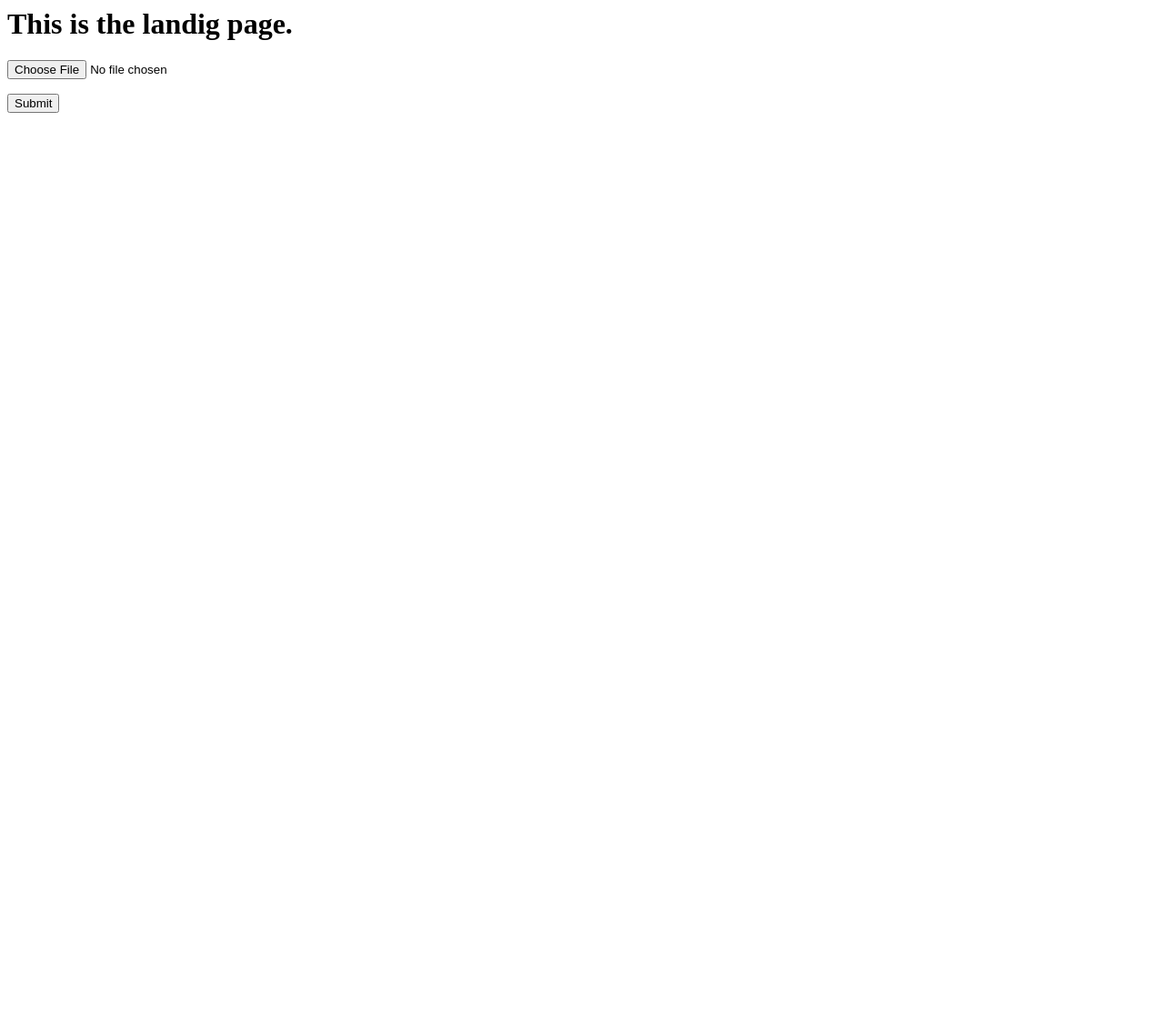
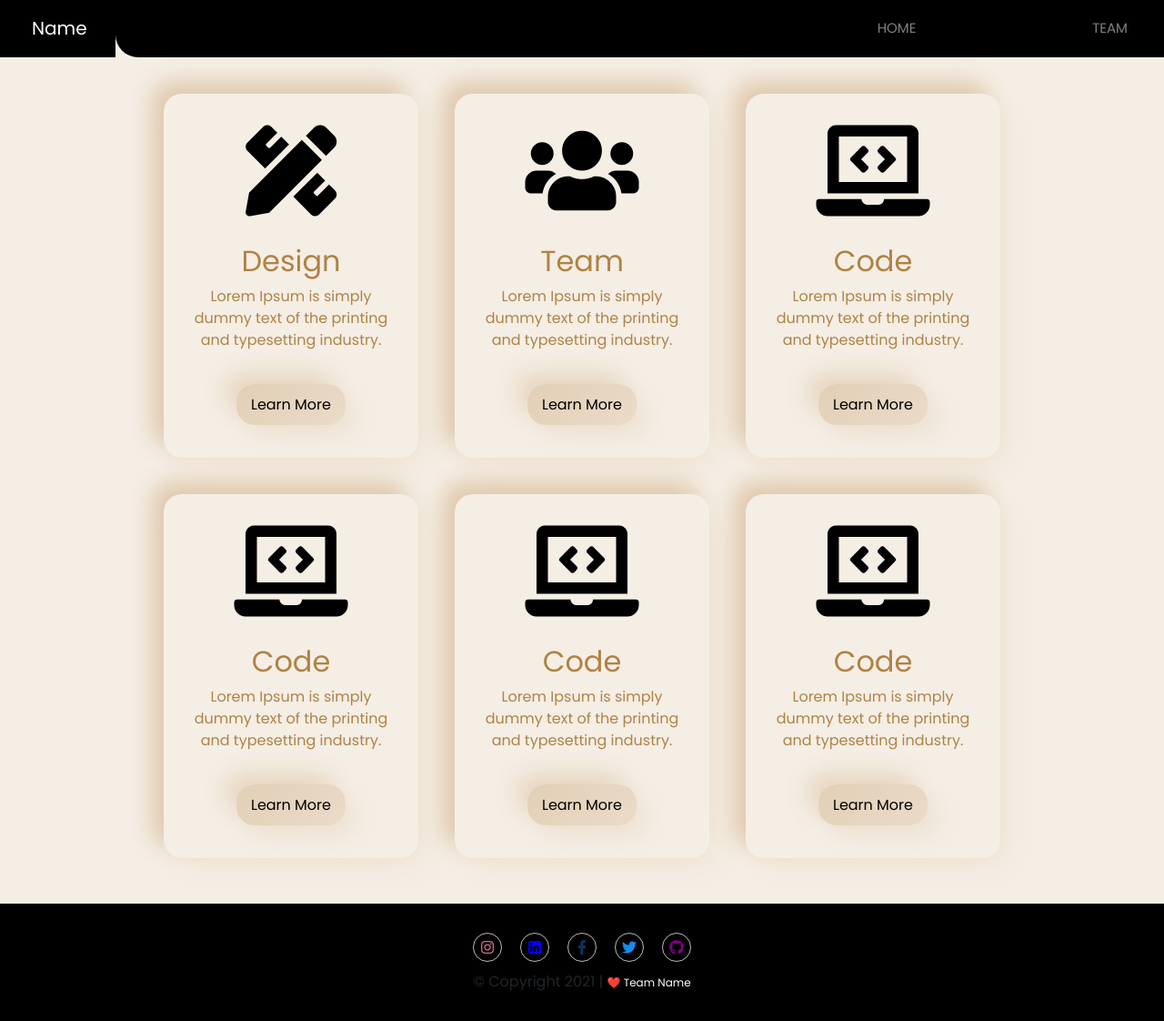
Before and after one commit to MLH-Fellowship/pod-3.1.0-DevAssist, a plain HTML site: page templates/landingPage.html in a window 1280 px wide. Shown: the whole page at 91% size. Before the commit the page ends 800 px from the top, so only its background shows below. Drawn offline with nearby package versions, Linux system fonts and the light colour scheme; files that its build step writes are made by us from their sources.

Commit message:
Landing page added

```diff
--- /dev/null
+++ b/static/css/style.css
@@ -0,0 +1,253 @@
+@import url('https://fonts.googleapis.com/css2?family=Poppins&display=swap');
+
+*, html,body{
+	padding:0px;
+	margin:0px;
+	box-sizing:border-box;
+	font-family:'Poppins', sans-serif;
+}
+body{
+	background-color:#f5eee5 !important;
+	width:100%;
+}
+.cards{
+    display:flex;
+	justify-content:center;
+	align-items:center;
+}
+.container{
+    margin-top: 20px;
+	position:relative;
+	display:flex;
+	justify-content:center;
+	align-items:center;
+	flex-wrap:wrap;
+}
+.Box{
+	width:280px;
+	min-height:400px;
+	border-radius:20px;
+	background:#f5eee5;
+	box-shadow: -13px -13px 26px #dec8ab,
+             	13px 13px 26px #f1e7da;
+    display:table;
+    margin:20px;
+    cursor:pointer;
+    transition:1s;
+}
+.Box:hover{
+	background:linear-gradient(315deg, #eee2d3, #f5eee5);
+	box-shadow: inset -30px -10px 10px #f5e9d9,
+            	inset 30px 10px 10px #cfc0ab;
+
+}
+.Box div{
+	display:table-cell;
+	text-align:center;
+	vertical-align:middle;
+	color:#222;
+	padding:30px;
+	color:#b08245;
+}
+.Box div h2{
+	margin-top:30px;
+}
+.Box div a{
+	display:inline-block;
+	margin-top:20px;
+	width:120px;
+	height:45px;
+	background:linear-gradient(315deg, #eadbc8, #e2cfb6);
+	box-shadow: -13px -13px 26px #e7d6c1,
+             	13px 13px 26px #eee2d3;
+	text-align:center;
+	line-height:45px;
+	text-decoration:none;
+	color:black;
+	border-radius:20px;
+	transition:1s;
+}
+.Box a:hover{
+	box-shadow: inset -13px -13px 26px #e7d6c1,
+             	inset 13px 13px 26px #eee2d3;
+}
+.Box div i{
+	font-size:100px;
+	color:black;
+}
+
+@media (max-width:300px){
+	.container .Box{
+		width:100%;
+		margin:20px 5px 20px 5px;
+	}
+	.container .Box div{
+		padding:5px;
+	}
+	.Box div h2{
+		margin-top:10px;
+	}
+}
+  .navbar-logo {
+    margin-left: 20px;
+    padding: 15px;
+    color: #fff;
+  }
+  .navbar-mainbg {
+    background-color: #000000;
+    padding: 0px !important;
+  }
+  #navbarSupportedContent {
+    overflow: hidden;
+    position: relative;
+  }
+  #navbarSupportedContent ul {
+    padding: 0px;
+    margin: 0px;
+  }
+  #navbarSupportedContent li {
+    list-style-type: none;
+    float: left;
+    margin-right: 20px;
+  }
+  #navbarSupportedContent ul li a {
+    color: rgba(255, 255, 255, 0.5);
+    text-decoration: none;
+    font-size: 15px;
+    display: block;
+    padding: 20px 20px;
+    transition-duration: 0.6s;
+    transition-timing-function: cubic-bezier(0.68, -0.55, 0.265, 1.55);
+    position: relative;
+  }
+  #navbarSupportedContent > ul > li.active > a {
+    color: #000000;
+    background-color: transparent;
+    transition: all 0.7s;
+  }
+  #navbarSupportedContent a:not(:only-child):after {
+    content: '\f105';
+    position: absolute;
+    right: 20px;
+    top: 10px;
+    font-size: 14px;
+    font-family: 'Font Awesome 5 Free';
+    display: inline-block;
+    padding-right: 3px;
+    vertical-align: middle;
+    font-weight: 900;
+    transition: 0.5s;
+  }
+  #navbarSupportedContent .active > a:not(:only-child):after {
+    transform: rotate(90deg);
+  }
+
+  .hori-selector {
+    display: inline-block;
+    position: absolute;
+    height: 100%;
+    top: 0px;
+    left: 0px;
+    transition-duration: 0.6s;
+    transition-timing-function: cubic-bezier(0.68, -0.55, 0.265, 1.55);
+    background-color: #f5eee5;
+    border-top-left-radius: 15px;
+    border-top-right-radius: 15px;
+    margin-top: 10px;
+  }
+  .hori-selector .right,
+  .hori-selector .left {
+    position: absolute;
+    width: 25px;
+    height: 25px;
+    background-color: #f5eee5;
+    bottom: 10px;
+  }
+  .hori-selector .right {
+    right: -25px;
+  }
+  .hori-selector .left {
+    left: -25px;
+  }
+  .hori-selector .right:before,
+  .hori-selector .left:before {
+    content: '';
+    position: absolute;
+    width: 50px;
+    height: 50px;
+    border-radius: 50%;
+    background-color: #000000;
+  }
+  .hori-selector .right:before {
+    bottom: 0;
+    right: -25px;
+  }
+  .hori-selector .left:before {
+    bottom: 0;
+    left: -25px;
+  }
+  @media (max-width: 991px) {
+    #navbarSupportedContent ul li a {
+      padding: 12px 30px;
+    }
+    .hori-selector {
+      margin-top: 0px;
+      margin-left: 10px;
+      border-radius: 0;
+      border-top-left-radius: 25px;
+      border-bottom-left-radius: 25px;
+    }
+    .hori-selector .left,
+    .hori-selector .right {
+      right: 10px;
+    }
+    .hori-selector .left {
+      top: -25px;
+      left: auto;
+    }
+    .hori-selector .right {
+      bottom: -25px;
+    }
+    .hori-selector .left:before {
+      left: -25px;
+      top: -25px;
+    }
+    .hori-selector .right:before {
+      bottom: -25px;
+      left: -25px;
+    }
+  }
+  footer{
+    margin-top: 30px;
+    background-color: black;
+    text-align: center;
+    padding-bottom: 15px;
+  }
+  .sm-handle{
+    display: flex;
+    padding-top: 2rem;
+    justify-content: center;
+  }
+  .sm-button{
+    margin: 0px 10px 0px;
+    border: 1px solid #bababa;
+    border-radius: 100%;
+    width: 2rem;
+    height: 2rem;
+    display: flex;
+    align-items: center;
+    justify-content: center;
+    cursor: pointer;
+  }
+  .sm-button:hover{
+    background: linear-gradient(to right, #cfc0ab, #eee2d3	);
+  }
+  .copyright{
+    margin-top: 10px;;
+  }
+  .copyright a{
+    color: #fff;
+    font-size: 12px;
+    cursor: pointer;
+
+  }
--- a/templates/landingPage.html
+++ b/templates/landingPage.html
@@ -1,10 +1,142 @@
-<h1>
-    This is the landig page.
-</h1>
+<!DOCTYPE html>
+<html>
 
-<div>
-    <form method="POST" action="/search" enctype="multipart/form-data">
-        <p><input type="file" name="file"></p>
-        <p><input type="submit" value="Submit"></p>
-      </form>
-</div>
+<head>
+    <title>Name</title>
+    <link href="https://stackpath.bootstrapcdn.com/font-awesome/4.7.0/css/font-awesome.min.css" rel="stylesheet"
+        integrity="sha384-wvfXpqpZZVQGK6TAh5PVlGOfQNHSoD2xbE+QkPxCAFlNEevoEH3Sl0sibVcOQVnN" crossorigin="anonymous">
+    <meta name="viewport" content="width=device-width, initial-scale=1.0">
+    <link rel="stylesheet" href="https://cdn.jsdelivr.net/npm/bootstrap@4.6.0/dist/css/bootstrap.min.css"
+        integrity="sha384-B0vP5xmATw1+K9KRQjQERJvTumQW0nPEzvF6L/Z6nronJ3oUOFUFpCjEUQouq2+l" crossorigin="anonymous">
+    <link rel="stylesheet" href="https://use.fontawesome.com/releases/v5.11.2/css/all.css" />
+    <link rel="stylesheet" href="style.css">
+</head>
+
+<body>
+
+    <nav class="navbar navbar-expand-lg navbar-mainbg">
+        <a class="navbar-brand navbar-logo " href="#">Name</a>
+        <button class="navbar-toggler" type="button" data-toggle="collapse" data-target="#navbarSupportedContent"
+            aria-controls="navbarSupportedContent" aria-expanded="false" aria-label="Toggle navigation">
+            <i class="fas fa-bars text-white"></i>
+        </button>
+        <div class="collapse navbar-collapse" id="navbarSupportedContent">
+            <ul class="navbar-nav ml-auto">
+                <div class="hori-selector">
+                    <div class="left"></div>
+                    <div class="right"></div>
+                </div>
+                <li class="nav-item">
+                    <a class="nav-link" href="#home">
+                        HOME
+                    </a>
+                </li>
+                <li class="nav-item active">
+                    <a class="nav-link" href="#projects">
+                        PROJECTS
+                    </a>
+                </li>
+                <li class="nav-item">
+                    <a class="nav-link" href="#team">
+                        TEAM
+                    </a>
+                </li>
+            </ul>
+        </div>
+    </nav>
+
+    <div class="container cards">
+        <div class="Box">
+            <div>
+                <i class="fas fa-pencil-ruler"></i>
+                <h2>Design</h2>
+                <p>
+                    Lorem Ipsum is simply dummy text of the printing and typesetting industry.
+                </p>
+                <a href="#">Learn More</a>
+            </div>
+        </div>
+        <div class="Box">
+            <div>
+                <i class="fas fa-users"></i>
+                <h2>Team</h2>
+                <p>
+                    Lorem Ipsum is simply dummy text of the printing and typesetting industry.
+                </p>
+                <a href="#">Learn More</a>
+            </div>
+        </div>
+        <div class="Box">
+            <div>
+                <i class="fas fa-laptop-code"></i>
+                <h2>Code</h2>
+                <p>
+                    Lorem Ipsum is simply dummy text of the printing and typesetting industry.
+                </p>
+                <a href="#">Learn More</a>
+            </div>
+        </div>
+        <div class="Box">
+            <div>
+                <i class="fas fa-laptop-code"></i>
+                <h2>Code</h2>
+                <p>
+                    Lorem Ipsum is simply dummy text of the printing and typesetting industry.
+                </p>
+                <a href="#">Learn More</a>
+            </div>
+        </div>
+        <div class="Box">
+            <div>
+                <i class="fas fa-laptop-code"></i>
+                <h2>Code</h2>
+                <p>
+                    Lorem Ipsum is simply dummy text of the printing and typesetting industry.
+                </p>
+                <a href="#">Learn More</a>
+            </div>
+        </div>
+        <div class="Box">
+            <div>
+                <i class="fas fa-laptop-code"></i>
+                <h2>Code</h2>
+                <p>
+                    Lorem Ipsum is simply dummy text of the printing and typesetting industry.
+                </p>
+                <a href="#">Learn More</a>
+            </div>
+        </div>
+    </div>
+    <footer>
+        <div class="sm-handle">
+            <a href="#" class="sm-button">
+                <i style="color:palevioletred" class="fab fa-instagram"> </i>
+            </a>
+            <a href="#" class="sm-button">
+                <i style="color:blue" class="fab fa-linkedin"> </i>
+            </a>
+            <a href="#" class="sm-button">
+                <i style="color:rgb(6, 55, 95)" class="fab fa-facebook-f"> </i>
+            </a>
+            <a href="#" class="sm-button">
+                <i style="color:rgb(20, 140, 238)" class="fab fa-twitter"> </i>
+            </a>
+            <a href="#" class="sm-button">
+                <i style="color:purple" class="fab fa-github"> </i>
+            </a>
+        </div>
+        <p class="copyright">&copy Copyright 2021 | <a href="">❤️ Team Name</a>
+        </p>
+
+    </footer>
+
+    <script src="https://code.jquery.com/jquery-3.5.1.slim.min.js"
+        integrity="sha384-DfXdz2htPH0lsSSs5nCTpuj/zy4C+OGpamoFVy38MVBnE+IbbVYUew+OrCXaRkfj"
+        crossorigin="anonymous"></script>
+    <script src="https://cdn.jsdelivr.net/npm/bootstrap@4.6.0/dist/js/bootstrap.bundle.min.js"
+        integrity="sha384-Piv4xVNRyMGpqkS2by6br4gNJ7DXjqk09RmUpJ8jgGtD7zP9yug3goQfGII0yAns"
+        crossorigin="anonymous"></script>
+    <script src="main.js"></script>
+</body>
+
+</html>
```
Also changed, not shown: static/js/main.js (added, +38 -0 lines), templates/stackOverflow.html (added, +6 -0 lines).
